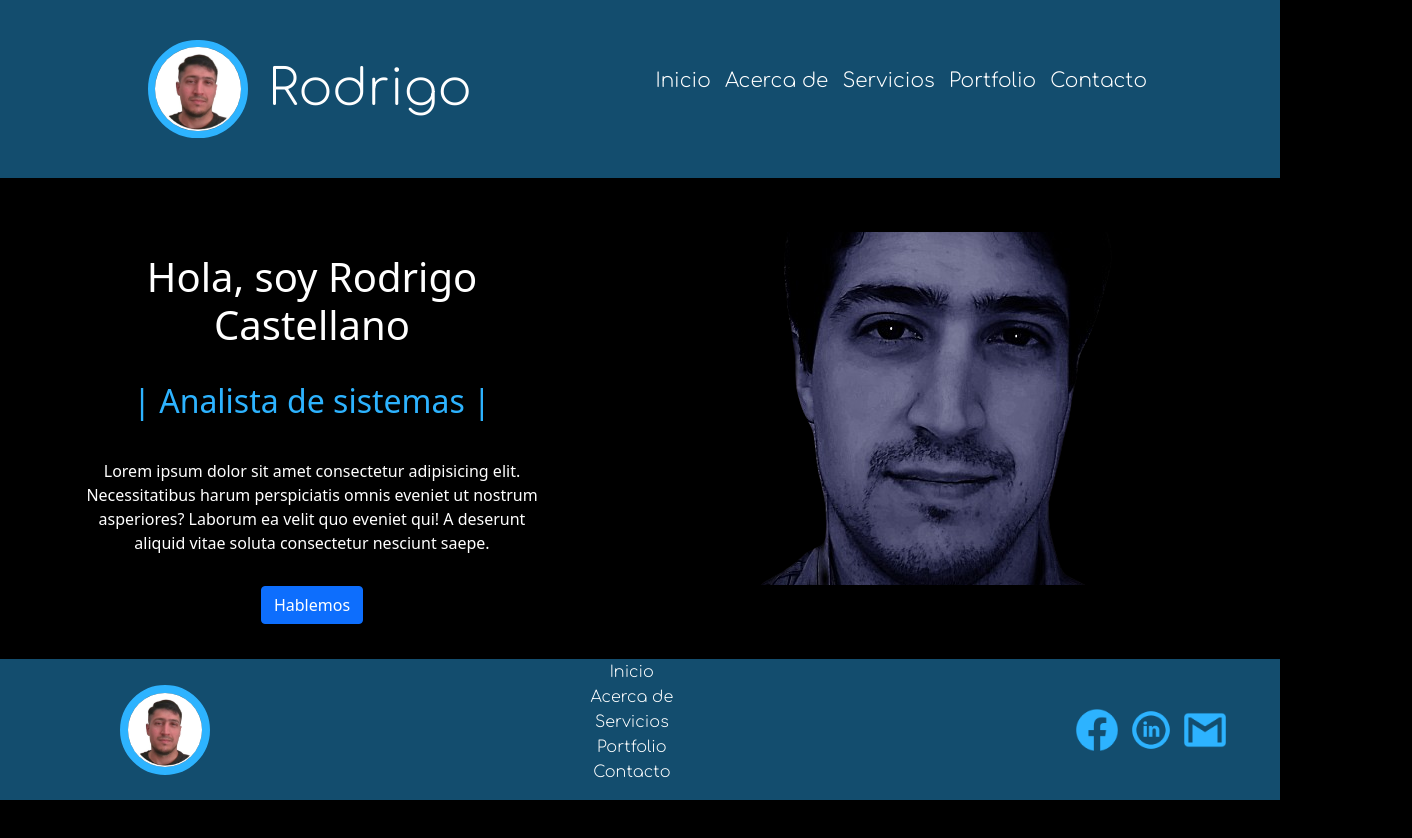
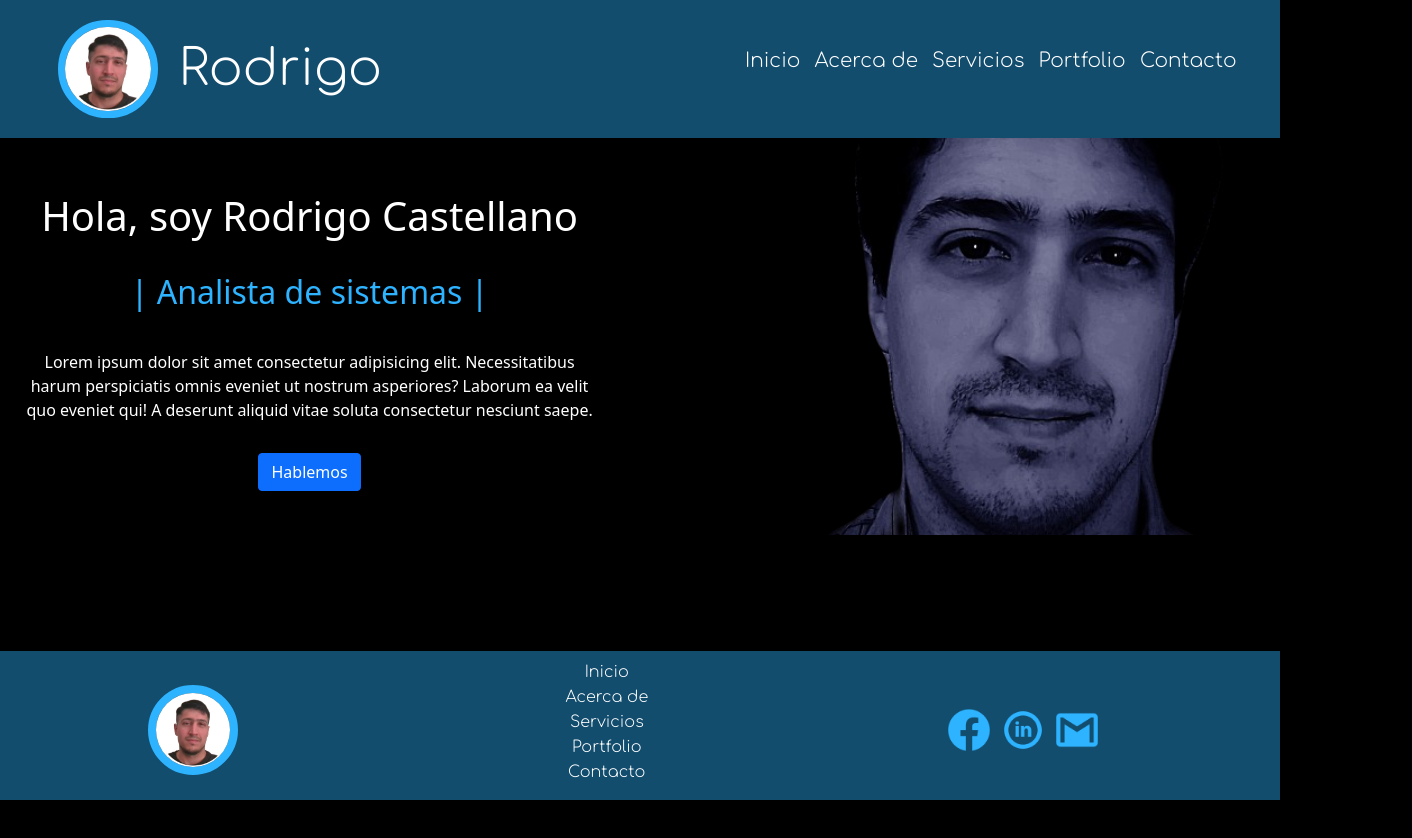
Before and after one commit to CastellanoRodrigo/CV-System-Analist, a website: page index.html in a window 1280 px wide. Shown: the whole page, 1412 px wide, since content can reach past the window. Drawn offline with nearby package versions, Linux system fonts and the light colour scheme.

Commit message:
Responsive general

```diff
--- a/sass/footer.scss
+++ b/sass/footer.scss
@@ -3,38 +3,49 @@
 /* #########################################*/
 #footer{
     position:fixed;
-    margin-top: auto;
+    margin-top: 0px;
+    margin-bottom: 0px;
+    padding: 8px 0 0 0;
     display: flex;
     background-color: #2db2ff6e;
     text-align: center;
     bottom: 0;
     width: 100%;
-    justify-content: space-between;
-    padding-left: 50px;
-    padding-right: 50px;
-    margin-bottom: 0;
+    justify-content:space-around;
     align-items: center;
     text-decoration: none;
 
+    .footer__logo{
+        margin-left: 0px;
 
-
-    .footer__logo img{
-        width: 90px;
-        height: 90px;
-        margin-left: 70px;
-        background-color: transparent;
-        border-radius: 100%;
-        border:8px solid #2DB3FF
+        img{
+            width: 90px;
+            height: 90px;
+            background-color: transparent;
+            border-radius: 100%;
+            border:8px solid #2DB3FF
+        }
     }
 
     .footer__links ul{
         list-style: none;
-        margin-right: 50px;
+        margin-right: 0px;
 
         a{
             color: #ffffff;
             font-family: 'Comfortaa', sans-serif;
             text-decoration:none;
+            margin-top: auto;
+            transform: scale(1.1);
+        }
+    }
+
+    .footer__redes{
+
+        margin-right: 30px;
+        img{
+            width: 50px;
+            height: 50px;
         }
     }
 
@@ -42,13 +53,4 @@
         color: #2DB3FF;
     }
 
-    .footer__redes img{
-        width: 50px;
-        height: 50px;
-    }
-
-    .footer__links ul a:hover{
-        color: #2DB3FF;
-    }
-
 }
--- a/sass/header.scss
+++ b/sass/header.scss
@@ -4,7 +4,7 @@
 header{
     /*position: fixed;*/
     width: 100%;
-    padding: 20px 10%;
+    padding: 0px 3%;
     background: #2db2ff6e;
     display: flex;
     justify-content: space-between;
@@ -24,6 +24,7 @@ header{
                     color: #ffffff;
                     margin: 5px;
                     text-decoration: none;
+                    transform: scale(1.1);
                 }
             }
         }
--- a/sass/main.scss
+++ b/sass/main.scss
@@ -10,14 +10,15 @@
     width: 100%;
 
     .presentacion{
-        padding: 15px;
+        padding: 0px 10px;
         position: relative;
-        margin-left: 50px;
+        margin-left: 0px;
+        width: 50%;
     }
 
     .boxbanner{
         text-align: center;
-        margin-top: 50px;
+        margin-top: 0px;
         box-sizing: content-box;
 
         h1{
--- /dev/null
+++ b/sass/medias/media.scss
@@ -0,0 +1,49 @@
+//Pantalla grande
+@media (min-width:1400px){
+    section.analista {
+        margin-top: 55px;
+    }
+    header{
+        padding: 0px 3%;
+    }
+    .footer{
+        display: inline-block;
+    }
+
+}
+
+@media (min-width:992px){
+
+
+    section.analista {
+        position: relative;
+        display: flex;
+        justify-content: space-between;
+        align-items: center;
+        width: 100%;
+        margin-top: 0px;
+        .banner_boxbanner{
+
+            img{
+            width: 120%;
+            align-items: center;
+
+
+            }
+        }
+
+
+        }
+
+
+
+}
+/*
+@media (max-width:600px){
+
+}
+
+@media (min-width:600px){
+
+}
+*/
--- a/sass/style.scss
+++ b/sass/style.scss
@@ -5,6 +5,7 @@
 @import "contacto/contacto.scss";
 @import "portfolio/portfolio.scss";
 @import "servicios/servicios.scss";
+@import "medias/media.scss";
 
 *{
     margin: 0;
@@ -26,35 +27,8 @@ body{
     background: #000000;
     display: block;
     min-height: 100vh;
-    margin-bottom: 40px;
+    margin-bottom: 280px;
     display:flex;
     flex-direction: column;
     min-height: 100vh;
 }
-
-
-
-
-
-
-
-
-
-
-
-
-@media (max-width:600px){
-
-}
-
-@media (max-width:600px){
-
-}
-
-@media (min-width:600px){
-
-}
-
-@media (min-width:600px){
-
-}
```
Also changed, not shown: css/style.css, 1 other file.
